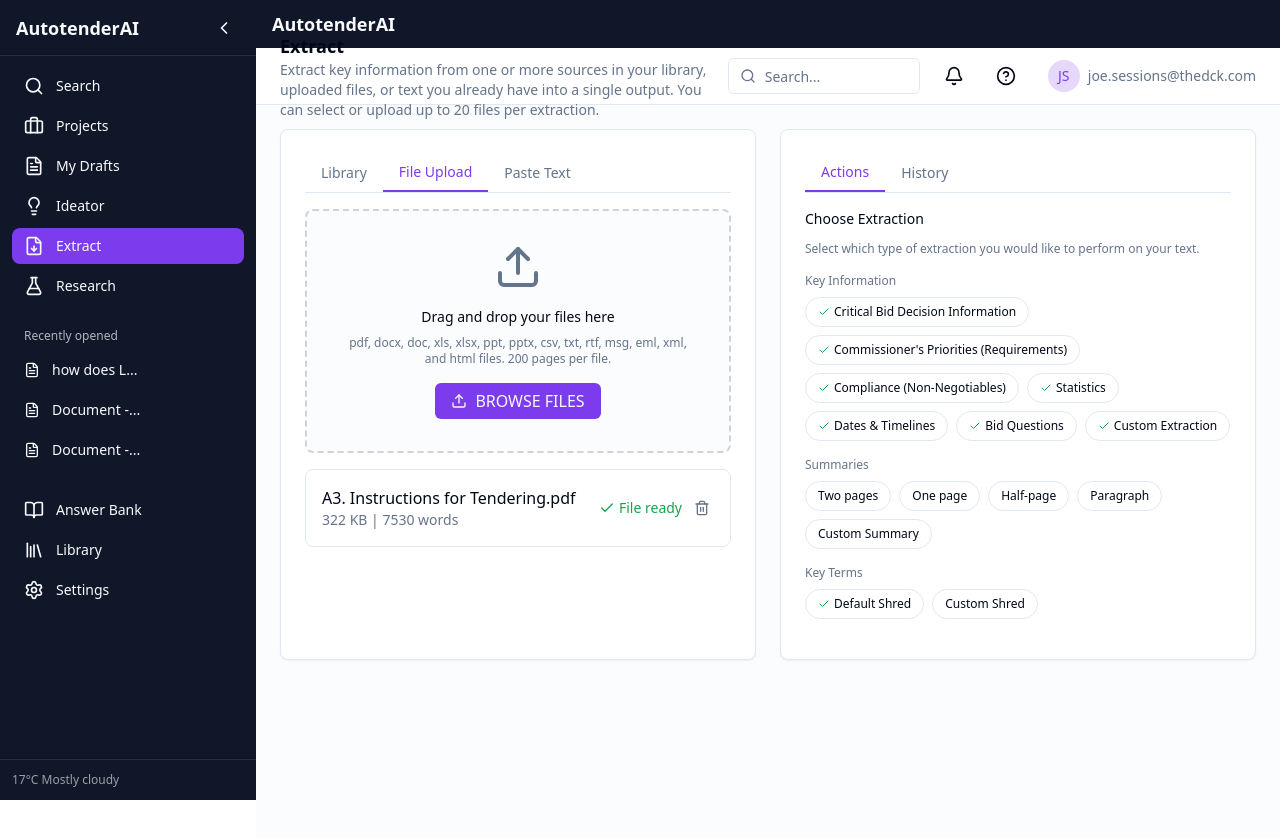
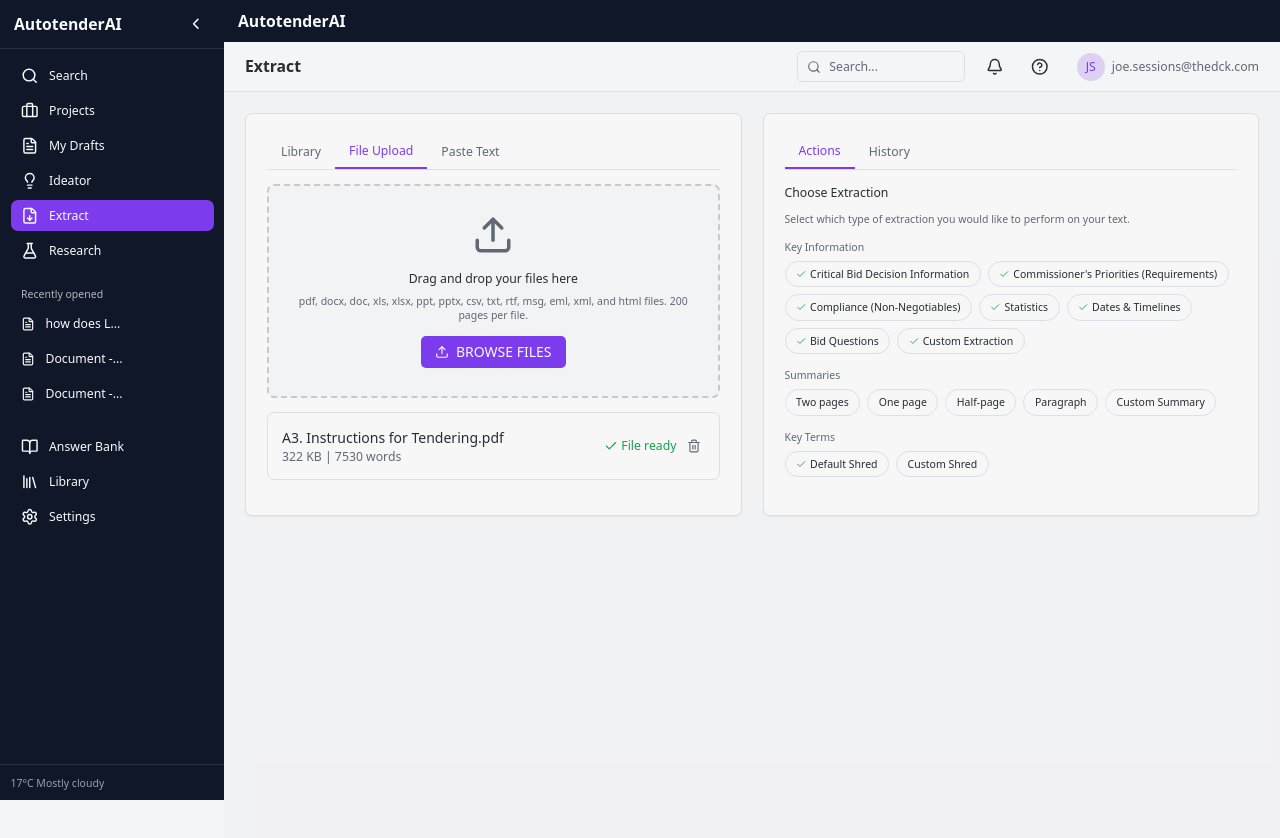
Before and after one commit to ravikoriya07/AutotenderAI, a Next.js app: page /extract in a window 1280 px wide. Shown: the top 838 px of the page. Built offline with nearby package versions, Linux system fonts and the light colour scheme.

Commit message:
Update global styles for improved color scheme and add font size to HTML. Remove subtitle from Extract page for clarity.

```diff
--- a/src/app/extract/page.tsx
+++ b/src/app/extract/page.tsx
@@ -29,7 +29,6 @@ export default function ExtractPage() {
   return (
     <DashboardLayout
       title="Extract"
-      subtitle="Extract key information from one or more sources in your library, uploaded files, or text you already have into a single output. You can select or upload up to 20 files per extraction."
     >
       <PageContainer>
         <div className="grid gap-6 lg:grid-cols-2">
--- a/src/app/globals.css
+++ b/src/app/globals.css
@@ -4,24 +4,24 @@
 
 @layer base {
   :root {
-    --background: 0 0% 100%;
-    --foreground: 222.2 84% 4.9%;
-    --card: 0 0% 100%;
-    --card-foreground: 222.2 84% 4.9%;
-    --popover: 0 0% 100%;
-    --popover-foreground: 222.2 84% 4.9%;
+    --background: 220 8% 96%;
+    --foreground: 220 12% 18%;
+    --card: 220 8% 97%;
+    --card-foreground: 220 12% 18%;
+    --popover: 220 8% 97%;
+    --popover-foreground: 220 12% 18%;
     --primary: 262 83% 58%;
     --primary-foreground: 210 40% 98%;
-    --secondary: 210 40% 96.1%;
-    --secondary-foreground: 222.2 47.4% 11.2%;
-    --muted: 210 40% 96.1%;
-    --muted-foreground: 215.4 16.3% 46.9%;
+    --secondary: 220 10% 92%;
+    --secondary-foreground: 220 12% 22%;
+    --muted: 220 10% 92%;
+    --muted-foreground: 220 10% 42%;
     --accent: 262 83% 58%;
     --accent-foreground: 222.2 47.4% 11.2%;
     --destructive: 0 84.2% 60.2%;
     --destructive-foreground: 210 40% 98%;
-    --border: 214.3 31.8% 91.4%;
-    --input: 214.3 31.8% 91.4%;
+    --border: 220 12% 88%;
+    --input: 220 12% 88%;
     --ring: 262 83% 58%;
     --radius: 0.5rem;
     --sidebar: 222 47% 11%;
@@ -54,10 +54,13 @@
 }
 
 @layer base {
+  html {
+    font-size: 14px;
+  }
   * {
     @apply border-border;
   }
   body {
-    @apply bg-background text-foreground;
+    @apply bg-background text-foreground font-light;
   }
 }
```
